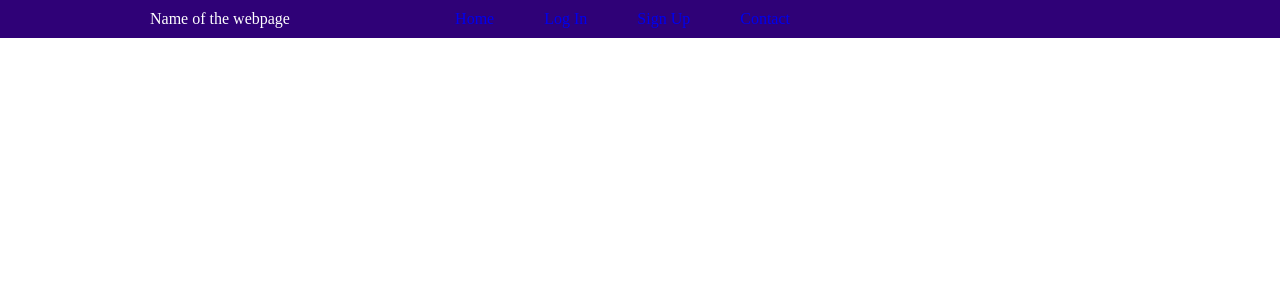
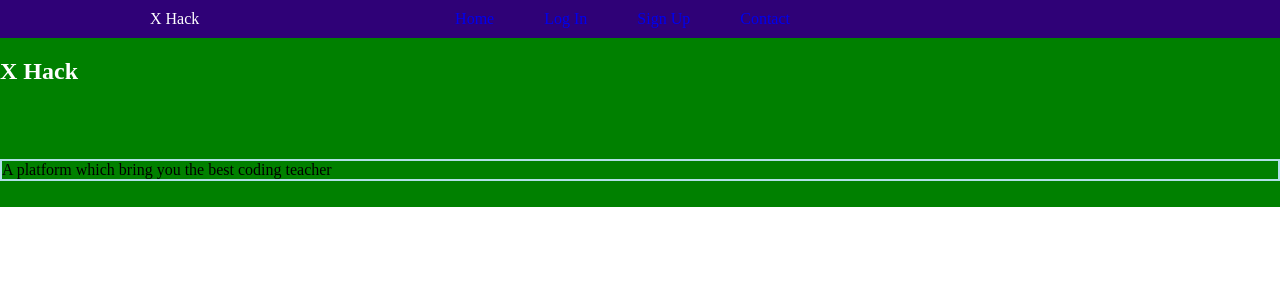
Before and after one commit to ssm53/services-frontend, a SvelteKit app: page / in a window 1280 px wide. Shown: the top 300 px of the page. Built offline with nearby package versions, Linux system fonts and the light colour scheme.

Commit message:
doing login and logout

```diff
--- a/src/routes/+page.svelte
+++ b/src/routes/+page.svelte
@@ -1,12 +1,16 @@
 <script>
-import Navbar from "./component/Navbar.svelte";
+import Navbar from './component/Navbar.svelte';
+import Hero from './component/Hero.svelte';
+import user from "../user";
+
 
 
 </script>
 
 <main>
+    <Navbar />
 
-    <Navbar />
+    <Hero />
   </main>
 
   <style>
--- a/src/routes/component/+layout.svelte
+++ /dev/null
@@ -1 +0,0 @@
-<slot />
--- /dev/null
+++ b/src/routes/component/Hero.svelte
@@ -0,0 +1,26 @@
+<div class ="hero">
+    <h2> X Hack </h2>
+        <p>
+            A platform which bring you the best coding teacher
+        </p>
+</div>
+
+<style>
+.hero {
+    padding: 10px 0;
+    background-color : green
+
+}
+h2 {
+    font-size: 24px;
+    color: white;
+    margin-top:0;
+    padding:10px 0;
+}
+p{
+    margin-top: 5%;
+    border: 2px solid powderblue;
+    color: white green red
+}
+
+</style>
--- a/src/routes/component/Navbar.svelte
+++ b/src/routes/component/Navbar.svelte
@@ -23,7 +23,7 @@ const navs = [
 </script>
 <nav>
     <div class="container">
-    <h1>Name of the webpage</h1>
+    <h1>X Hack</h1>
     <ul>
         {#each navs as {title, href,}}
         <li>
@@ -42,7 +42,7 @@ const navs = [
     }
     .container{
         display: flex;
-        align-items: center;
+        align-items: flex;
     }
     ul {
     display:  flex;
```
Also changed, not shown: src/routes/login/+page.svelte (+29 -1 lines).
